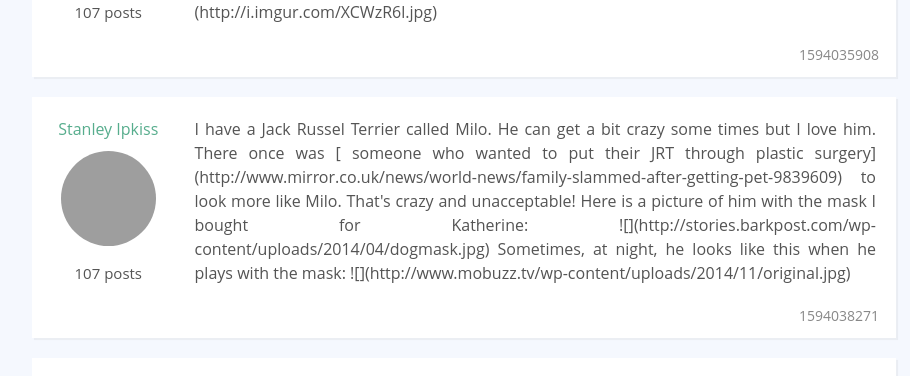
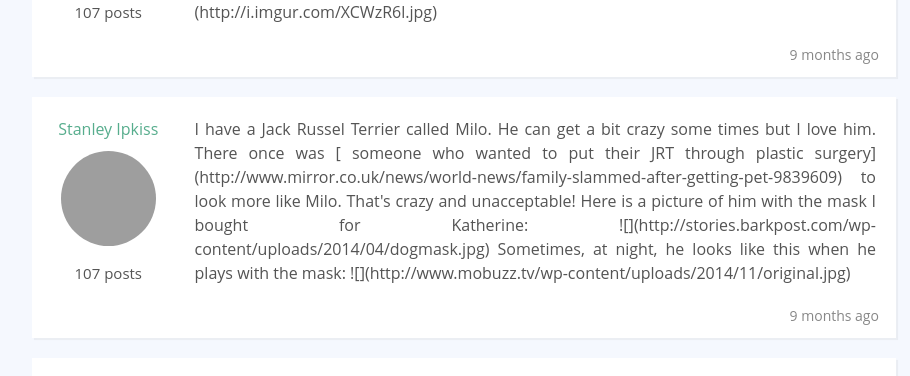
Before and after one commit to JimSadler/vue_forum, a Vue app: page /thread/-KsjWehQ--apjDBwSBCY in a window 1280 px wide. Shown: the part 252-628 px from the top of the page, without its empty margins (176-1086 px from the left). Built offline with nearby package versions, Linux system fonts and the light colour scheme; grey boxes are pictures that could not be loaded.

Commit message:
added dayjs

```diff
--- a/package.json
+++ b/package.json
@@ -9,6 +9,7 @@
   },
   "dependencies": {
     "core-js": "^3.6.5",
+    "dayjs": "^1.10.4",
     "vue": "^3.0.0",
     "vue-router": "4"
   },
--- a/src/components/PostList.vue
+++ b/src/components/PostList.vue
@@ -21,8 +21,11 @@
           </p>
         </div>
       </div>
-      <div class="post-date text-faded">
-        {{ post.publishedAt }}
+      <div
+        class="post-date text-faded"
+        :title="humanFriendlyDate(post.publishedAt)"
+      >
+        {{ diffForHumans(post.publishedAt) }}
       </div>
     </div>
   </div>
@@ -30,6 +33,11 @@
 
 <script>
 import sourceData from '@/data.json'
+import dayjs from 'dayjs'
+import relativeTime from 'dayjs/plugin/relativeTime'
+import localizedDate from 'dayjs/plugin/localizedFormat'
+dayjs.extend(relativeTime)
+dayjs.extend(localizedDate)
 export default {
   props: {
     posts: {
@@ -45,6 +53,12 @@
   methods: {
     userById(userId) {
       return this.users.find((p) => p.id === userId)
+    },
+    diffForHumans(timestamp) {
+      return dayjs.unix(timestamp).fromNow()
+    },
+    humanFriendlyDate(timestamp) {
+      return dayjs.unix(timestamp).format('llll')
     }
   }
 }
```
Also changed, not shown: 1 other file (tests, documents, lock files or other folders).
